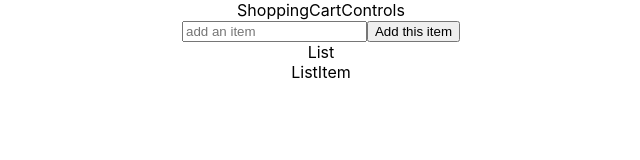
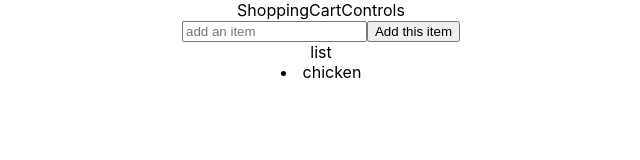
Before and after one commit to NoahDeltoroSmyth/Shopping-List-useReducer, a React (Create React App) app: page / in a window 1280 px wide. Shown: the top 160 px of the page, without its empty margins (319-959 px from the left). Built offline with nearby package versions, Linux system fonts and the light colour scheme.

Commit message:
user can successfully add a list item

```diff
--- a/src/container/ShoppingCart/ShoppingCart.js
+++ b/src/container/ShoppingCart/ShoppingCart.js
@@ -2,7 +2,7 @@ import React, { useReducer } from 'react';
 import Controls from '../../presentational/Controls/Controls';
 import List from '../../presentational/List/List';
 
-const initialState = [];
+const initialState = [{ id: 0, text: 'chicken' }];
 
 function reducer(state, action) {
   switch (action.type) {
@@ -22,14 +22,14 @@ const ShoppingCart = () => {
     dispatch({
       type: 'add',
       id: items.length + 1,
-      text,
+      text: text,
     });
   };
   return (
     <>
       ShoppingCart
       <Controls addItem={AddItem} />
-      <List />
+      <List items={items} />
     </>
   );
 };
--- a/src/presentational/List/List.js
+++ b/src/presentational/List/List.js
@@ -1,11 +1,16 @@
 import React from 'react';
-import ListItem from '../ListItem/ListItem';
+// import ListItem from '../ListItem/ListItem';
 
-const List = () => {
+const List = ({ items }) => {
+  console.log('items', items);
   return (
     <div>
-      List
-      <ListItem />
+      list
+      {items.map((item) => (
+        <li key={item.id}>
+          <span>{item.text}</span>
+        </li>
+      ))}
     </div>
   );
 };
```
